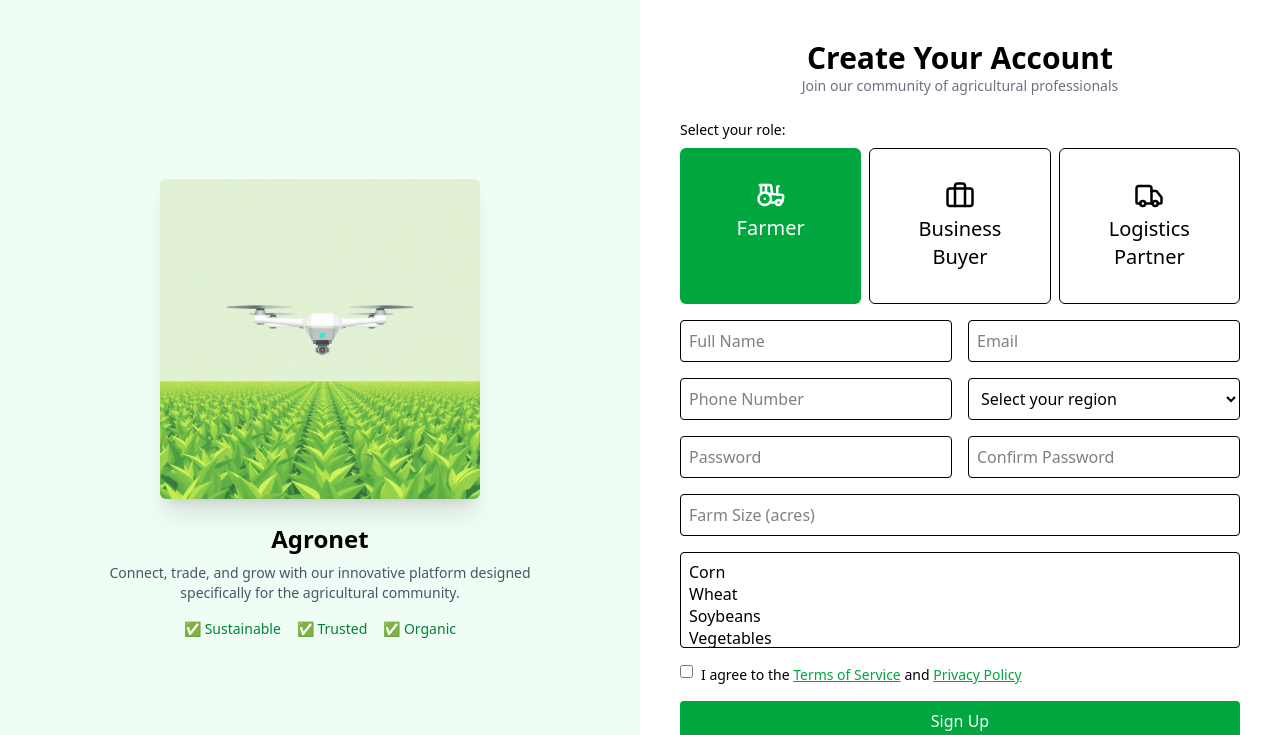
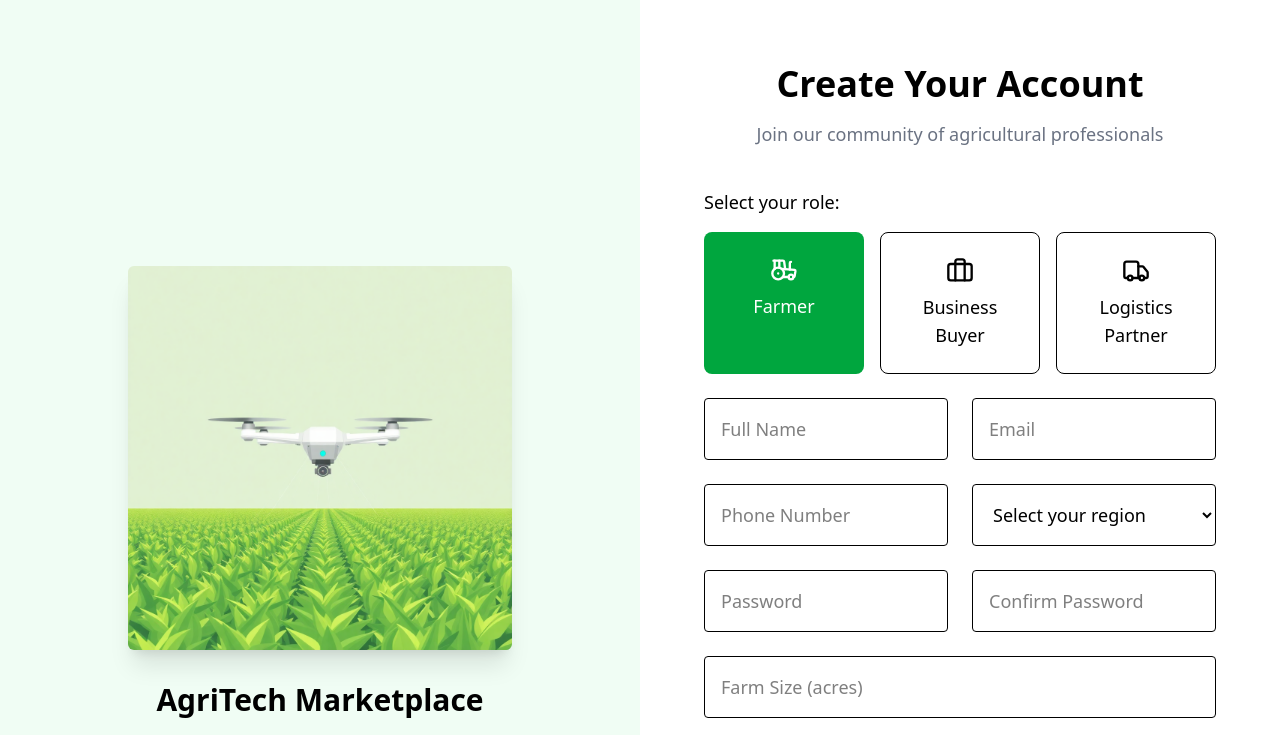
Before and after one commit to Youssoufai/agronet, a Next.js app: page /sign-up in a window 1280 px wide. Shown: the top 735 px of the page. Built offline with nearby package versions, Linux system fonts and the light colour scheme.

Commit message:
signup corrections

```diff
--- a/app/sign-up/page.jsx
+++ b/app/sign-up/page.jsx
@@ -7,19 +7,19 @@ export default function SignupPage() {
     return (
         <div className="min-h-screen grid grid-cols-1 md:grid-cols-2">
             {/* Left section */}
-            <div className="bg-green-50 flex flex-col items-center justify-center text-center p-10">
+            <div className="bg-green-50 flex flex-col items-center justify-center text-center p-16">
                 <motion.img
                     initial={{ opacity: 0, scale: 0.8 }}
                     animate={{ opacity: 1, scale: 1 }}
                     src="/images/left-banner.png"
                     alt="Drone over field"
-                    className="w-80 shadow-xl rounded-md"
+                    className="w-96 shadow-xl rounded-md"
                 />
-                <h2 className="text-2xl font-semibold mt-6">Agronet</h2>
-                <p className="text-sm text-gray-600 mt-2 max-w-md">
+                <h2 className="text-3xl font-bold mt-8">AgriTech Marketplace</h2>
+                <p className="text-lg text-gray-600 mt-4 max-w-xl">
                     Connect, trade, and grow with our innovative platform designed specifically for the agricultural community.
                 </p>
-                <div className="mt-4 flex gap-4 text-sm text-green-700 font-medium">
+                <div className="mt-6 flex gap-6 text-lg text-green-700 font-medium">
                     <span>✅ Sustainable</span>
                     <span>✅ Trusted</span>
                     <span>✅ Organic</span>
@@ -27,37 +27,37 @@ export default function SignupPage() {
             </div>
 
             {/* Right section */}
-            <div className="bg-white p-10 flex flex-col justify-center">
-                <h2 className="text-3xl font-bold text-center">Create Your Account</h2>
-                <p className="text-sm text-center text-gray-500 mb-6">Join our community of agricultural professionals</p>
+            <div className="bg-white p-16 flex flex-col justify-center">
+                <h2 className="text-4xl font-bold text-center mb-4">Create Your Account</h2>
+                <p className="text-lg text-center text-gray-500 mb-10">Join our community of agricultural professionals</p>
 
-                <div className="mb-4">
-                    <label className="block text-sm font-medium mb-2">Select your role:</label>
-                    <div className="grid grid-cols-3 gap-2">
-                        <button className="p-8 bg-green-600 text-white rounded-md flex flex-col items-center">
-                            <Tractor size={30} />
-                            <span className="text-xl mt-1">Farmer</span>
+                <div className="mb-6">
+                    <label className="block text-lg font-medium mb-4">Select your role:</label>
+                    <div className="grid grid-cols-3 gap-4">
+                        <button className="p-6 bg-green-600 text-white rounded-lg flex flex-col items-center">
+                            <Tractor size={28} />
+                            <span className="text-lg mt-2">Farmer</span>
                         </button>
-                        <button className="p-8 border rounded-md flex flex-col items-center">
-                            <Briefcase size={30} />
-                            <span className="text-xl mt-1">Business Buyer</span>
+                        <button className="p-6 border rounded-lg flex flex-col items-center">
+                            <Briefcase size={28} />
+                            <span className="text-lg mt-2">Business Buyer</span>
                         </button>
-                        <button className="p-8 border rounded-md flex flex-col items-center">
-                            <Truck size={30} />
-                            <span className="text-xl mt-1">Logistics Partner</span>
+                        <button className="p-6 border rounded-lg flex flex-col items-center">
+                            <Truck size={28} />
+                            <span className="text-lg mt-2">Logistics Partner</span>
                         </button>
                     </div>
                 </div>
 
-                <form className="space-y-4">
-                    <div className="grid grid-cols-1 md:grid-cols-2 gap-4">
-                        <input className="border p-2 rounded" type="text" placeholder="Full Name" />
-                        <input className="border p-2 rounded" type="email" placeholder="Email" />
+                <form className="space-y-6">
+                    <div className="grid grid-cols-1 md:grid-cols-2 gap-6">
+                        <input className="border p-4 rounded text-lg" type="text" placeholder="Full Name" />
+                        <input className="border p-4 rounded text-lg" type="email" placeholder="Email" />
                     </div>
 
-                    <div className="grid grid-cols-1 md:grid-cols-2 gap-4">
-                        <input className="border p-2 rounded" type="text" placeholder="Phone Number" />
-                        <select className="border p-2 rounded">
+                    <div className="grid grid-cols-1 md:grid-cols-2 gap-6">
+                        <input className="border p-4 rounded text-lg" type="text" placeholder="Phone Number" />
+                        <select className="border p-4 rounded text-lg">
                             <option>Select your region</option>
                             <option>North</option>
                             <option>South</option>
@@ -66,28 +66,28 @@ export default function SignupPage() {
                         </select>
                     </div>
 
-                    <div className="grid grid-cols-1 md:grid-cols-2 gap-4">
-                        <input className="border p-2 rounded" type="password" placeholder="Password" />
-                        <input className="border p-2 rounded" type="password" placeholder="Confirm Password" />
+                    <div className="grid grid-cols-1 md:grid-cols-2 gap-6">
+                        <input className="border p-4 rounded text-lg" type="password" placeholder="Password" />
+                        <input className="border p-4 rounded text-lg" type="password" placeholder="Confirm Password" />
                     </div>
 
-                    <input className="border p-2 rounded w-full" type="number" placeholder="Farm Size (acres)" />
+                    <input className="border p-4 rounded w-full text-lg" type="number" placeholder="Farm Size (acres)" />
 
-                    <select multiple className="border p-2 rounded w-full h-24">
+                    <select multiple className="border p-4 rounded w-full h-32 text-lg">
                         <option>Corn</option>
                         <option>Wheat</option>
                         <option>Soybeans</option>
                         <option>Vegetables</option>
                     </select>
 
-                    <div className="flex items-start gap-2 text-sm">
-                        <input type="checkbox" />
+                    <div className="flex items-start gap-4 text-base">
+                        <input type="checkbox" className="mt-1" />
                         <span>I agree to the <a className="text-green-600 underline" href="#">Terms of Service</a> and <a className="text-green-600 underline" href="#">Privacy Policy</a></span>
                     </div>
 
-                    <button className="w-full bg-green-600 text-white py-2 rounded hover:bg-green-700">Sign Up</button>
+                    <button className="w-full bg-green-600 text-white py-3 text-lg rounded hover:bg-green-700">Sign Up</button>
 
-                    <p className="text-center text-sm text-gray-500">
+                    <p className="text-center text-base text-gray-500">
                         Already have an account? <a href="#" className="text-green-600 font-medium">Login</a>
                     </p>
                 </form>
```
